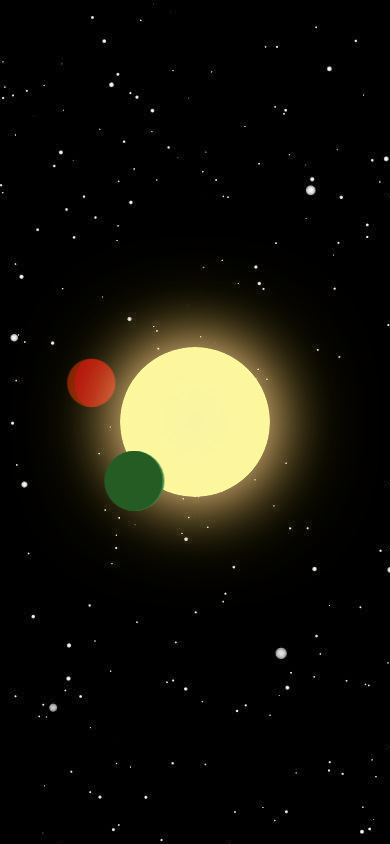
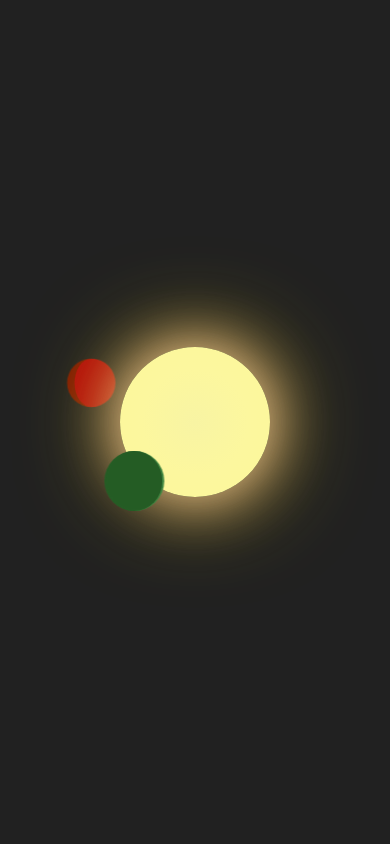
Before and after one commit to Holtguitar/css-solar-design, a plain HTML site: page index.html in a window 390 px wide. Shown: the top 844 px of the page. Drawn offline with Linux system fonts and the light colour scheme.

Commit message:
Mobile remastering

```diff
--- a/style.css
+++ b/style.css
@@ -5,7 +5,8 @@ body {
   justify-content: center;
   align-items: center;
   height: 100vh;
-  background-image: url("images/stars.jpeg");
+  /* background-image: url("images/stars.jpeg"); */
+  background-color: rgb(33, 33, 33);
 }
 
 .sun {
```
